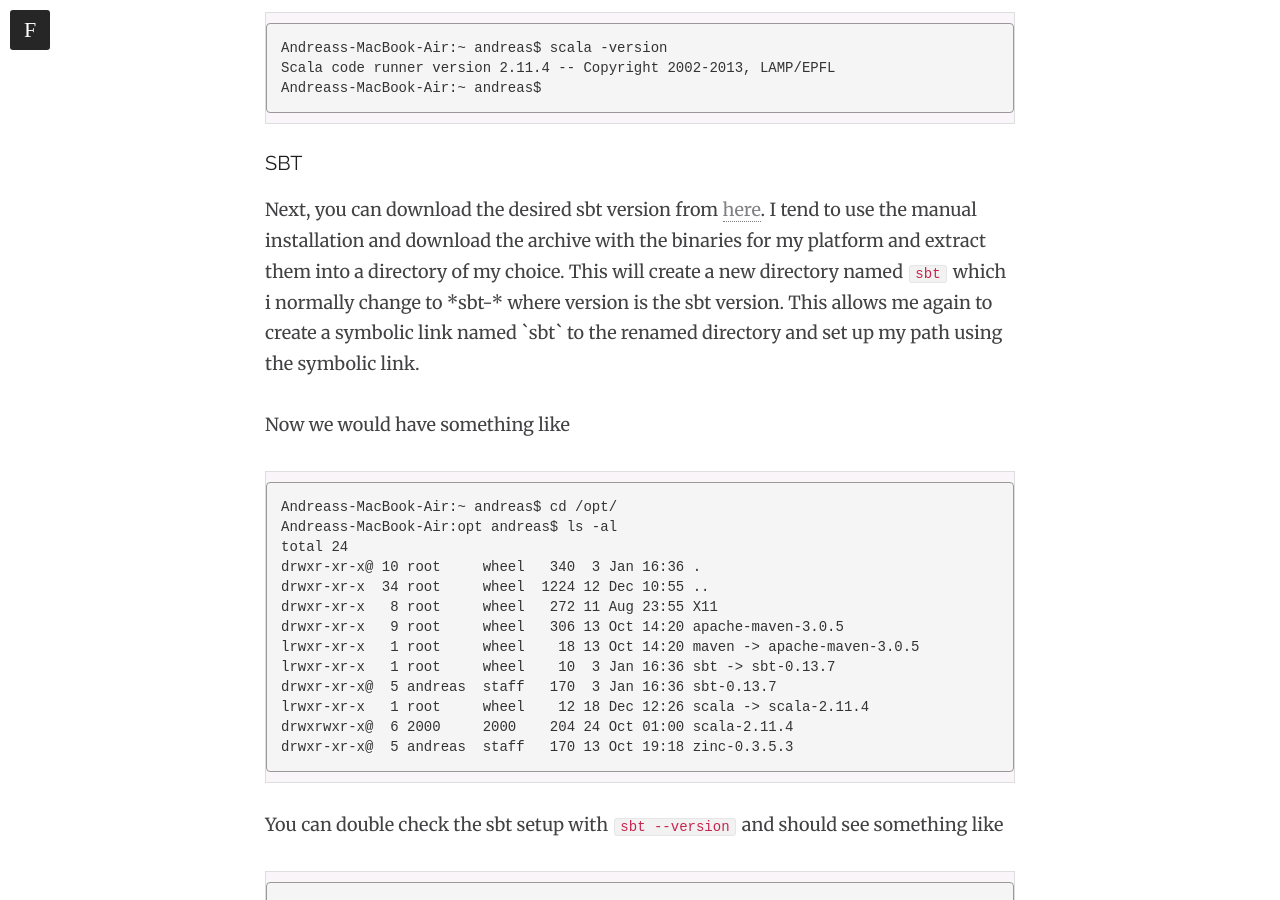
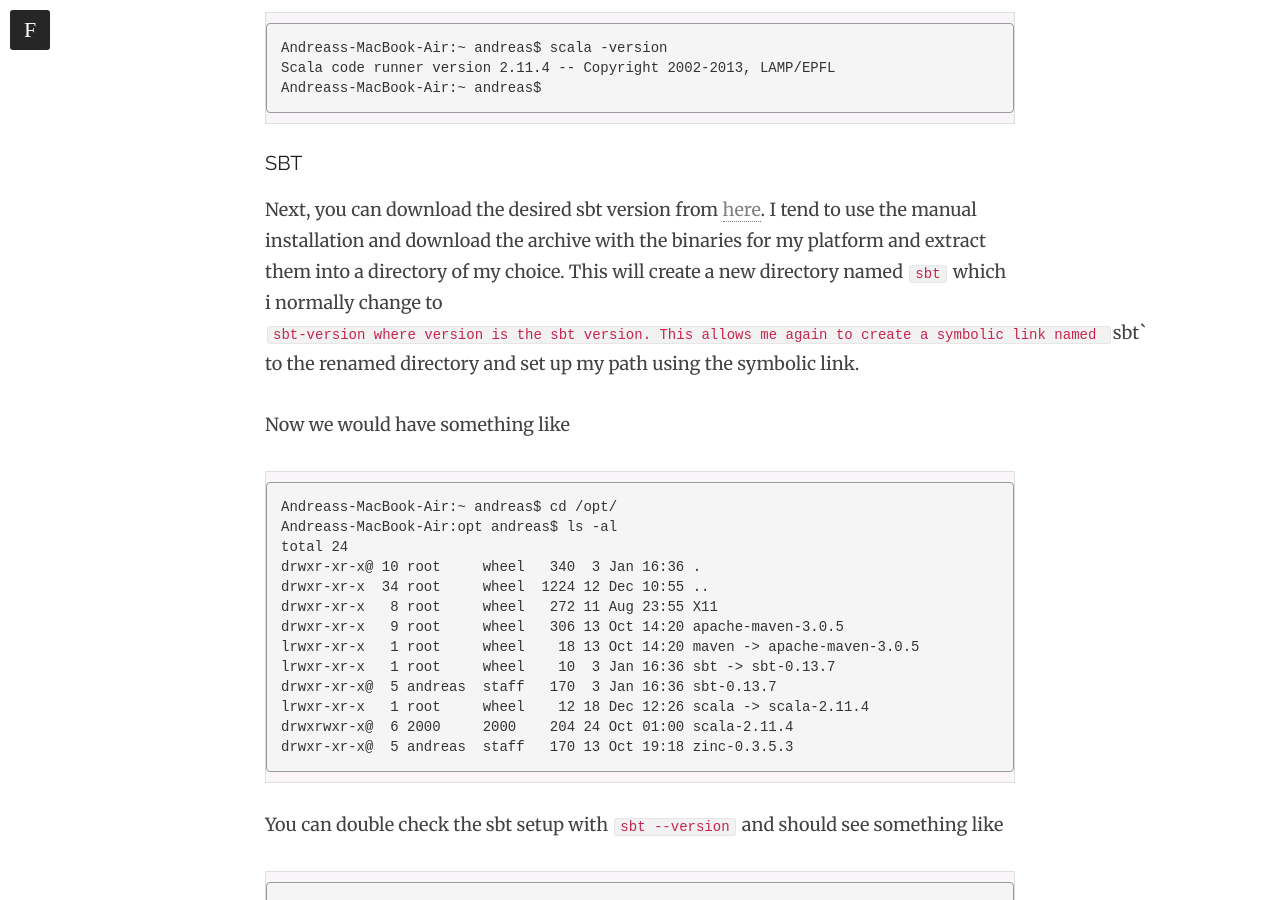
Before and after one commit to woq-blended/woq.github.io, a Jekyll site: the page built from _posts/2015-01-03-castillo-01-initial-setup.markdown, in a window 1280 px wide and 900 px high, scrolled down 2287 px. Built offline with Jekyll 4.4.1, drawn with Linux system fonts in a browser that asks for light colours; nearby versions of some CDN libraries; comment, search, counter and statistics services are not loaded; some of the changed text lies outside the part shown.

Commit message:
Small typos.

```diff
--- a/_posts/2015-01-03-castillo-01-initial-setup.markdown
+++ b/_posts/2015-01-03-castillo-01-initial-setup.markdown
@@ -62,7 +62,7 @@
 
 Next, you can download the desired sbt version from [here](http://www.scala-sbt.org/0.13/tutorial/Manual-Installation.html).
 I tend to use the manual installation and download the archive with the binaries for my platform and extract them into
-a directory of my choice. This will create a new directory named `sbt` which i normally change to *sbt-<version>* where
+a directory of my choice. This will create a new directory named `sbt` which i normally change to `sbt-version where
 version is the sbt version. This allows me again to create a symbolic link named `sbt` to the renamed directory and set
 up my path using the symbolic link.
 
@@ -494,7 +494,7 @@
 at the Ruby configuration. Simply download `newrelic.yml` and stick it in the application's root directory._
 
 Within `newrelic.yml` we comment out the license key and switch it to something else than the real value.
-Also we adjust the app_name, so that it has a meaningful name within newrelic's dashboards.
+Also we adjust the _app_name_, so that it has a meaningful name within newrelic's dashboards.
 
 After these changes we push again to heroku master and wait for the application to be restarted. We can use the logging dashboard to inspect the logs and make sure that the agent has been started correctly.
 
```
